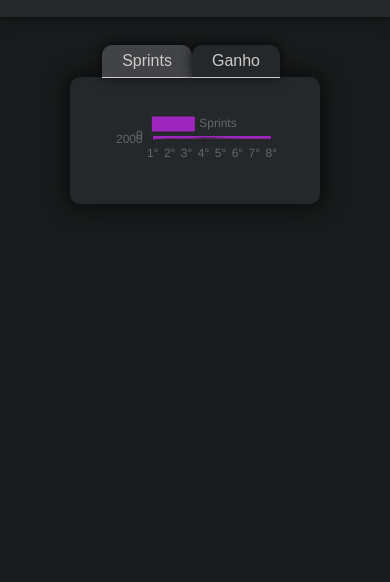
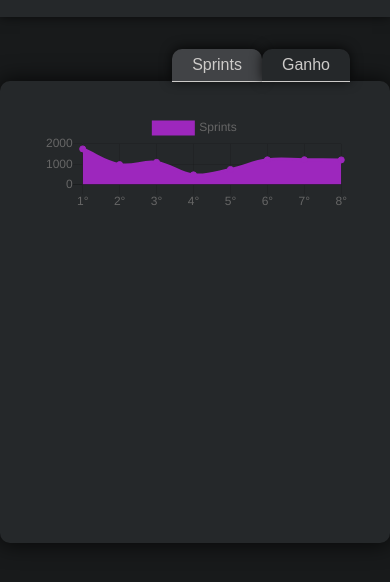
Before and after one commit to nicolas-oliveira/performance-sprints, a plain HTML site: page index.html in a window 390 px wide. Shown: the part 92-674 px from the top of the page. Drawn offline with Linux system fonts and the light colour scheme.

Commit message:
add code of sprints

```diff
--- a/index.html
+++ b/index.html
@@ -16,8 +16,8 @@
     <div class="content">
       <div class="box">
         <div class="tabs"><p id="tabSprint">Sprints</p><p id="tabGain">Ganho</p></div>
-        <canvas id="sprintCharts" height="100"></canvas>
-        <canvas id="gainCharts" height="100" style="display: none;"></canvas>
+        <canvas id="sprintCharts" height="100px"></canvas>
+        <canvas id="gainCharts" height="100px" style="display: none;"></canvas>
       </div>
     </div>
 </div>
--- a/style.css
+++ b/style.css
@@ -74,3 +74,18 @@ p {
 .tabs p:hover {
   cursor: pointer;
 }
+@media only screen and (max-width: 900px) {
+  .app .content {
+    margin: 4em 20px;
+    padding: 0;
+  }
+  .app .content .box {
+    height: 50vh;
+  }
+}
+@media only screen and (max-width: 600px) {
+  .app .content {
+    margin: 4em 0;
+    padding: 0;
+  }
+}
```
Also changed, not shown: index.js (line endings or trailing spaces), 1 other file.
